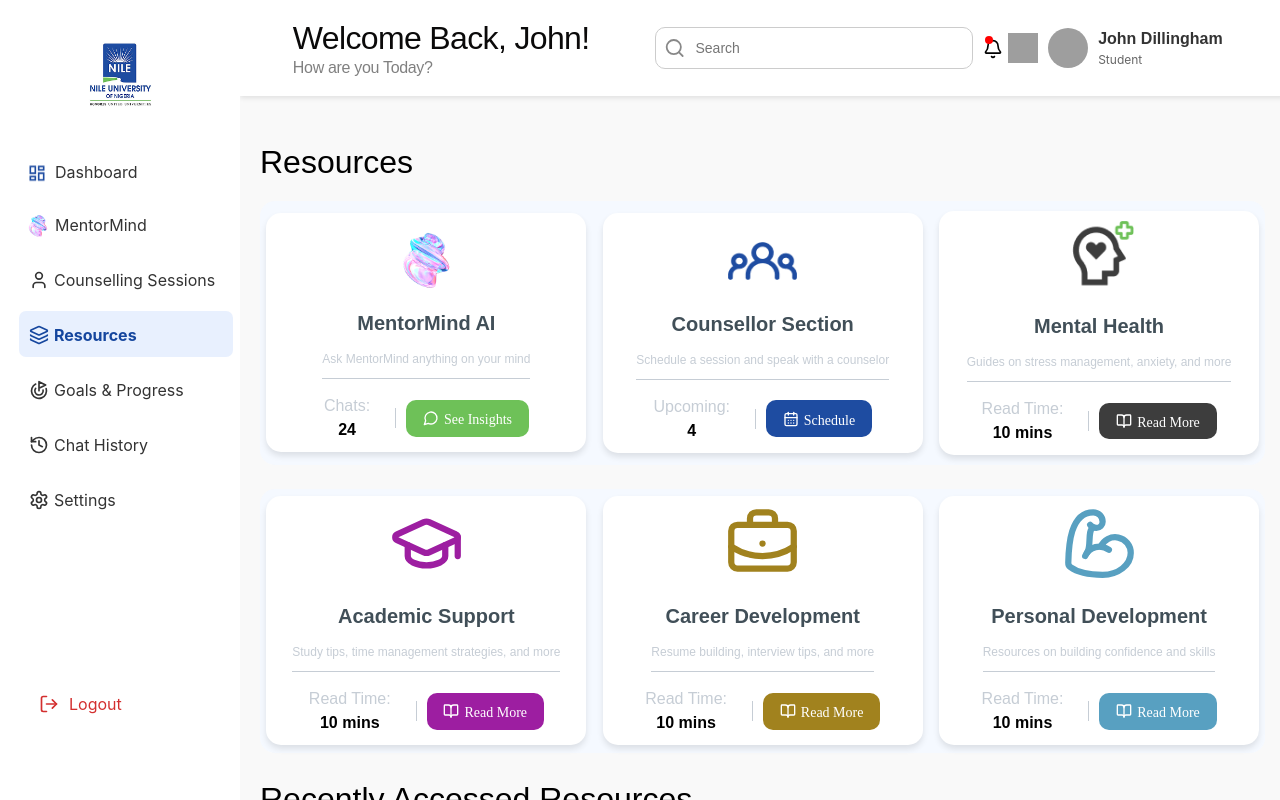
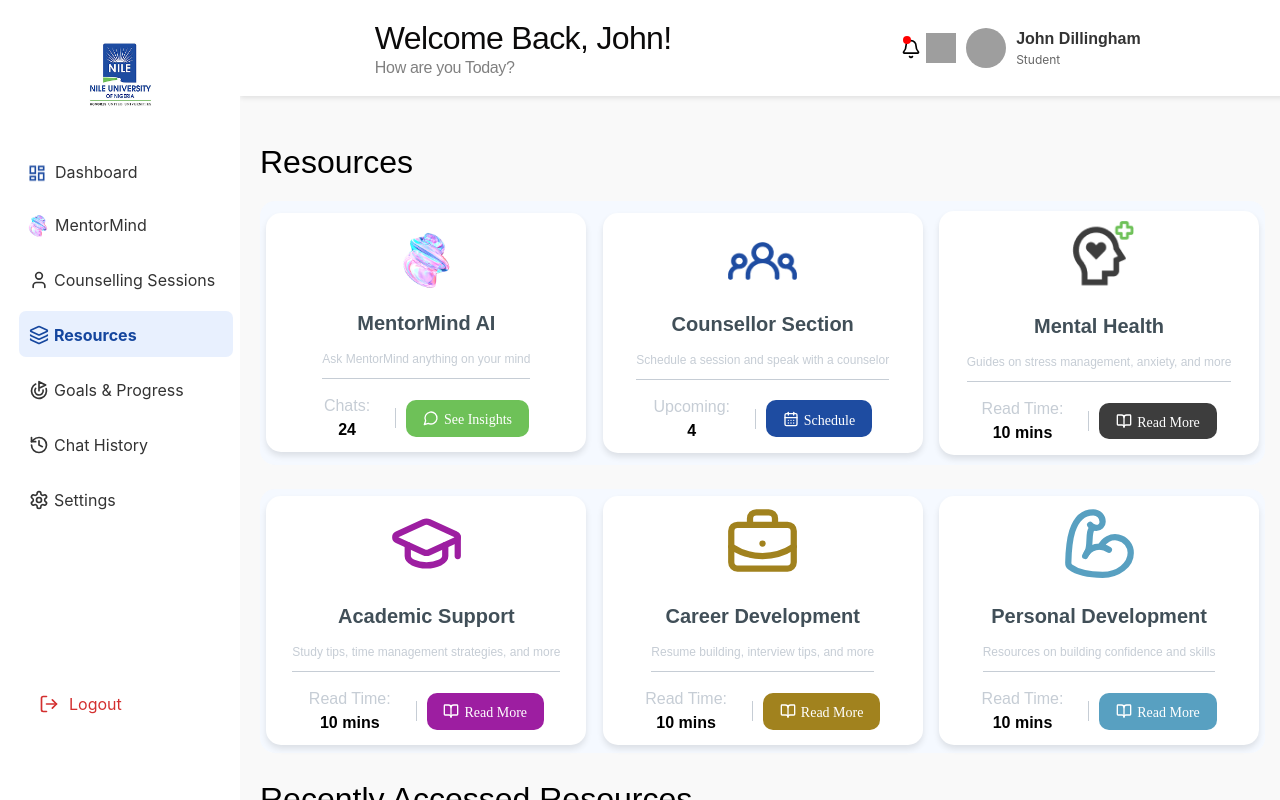
Before and after one commit to Georgebingi/FInalProject, a React (Vite) app: page /studentresources in a window 1280 px wide. Built offline with nearby package versions, Linux system fonts and the light colour scheme; grey boxes are pictures that could not be loaded.

Commit message:
{commit_message}

```diff
--- a/src/components/counselorcomponents/Header.jsx
+++ b/src/components/counselorcomponents/Header.jsx
@@ -103,16 +103,6 @@ const Header = ({ imageUrl }) => {
           gap: "10px",
         }}
       >
-        <div style={styles.searchContainer}>
-          <div style={styles.search}>
-            <SearchIcon style={styles.searchIcon} />
-            <input
-              style={styles.searchInput}
-              type="text"
-              placeholder="Search"
-            />
-          </div>
-        </div>
         <div style={styles.userInfo}>
           <div style={{ display: "flex", gap: "5px", alignItems: "center" }}>
             <div style={{ position: "relative" }}>
--- a/src/components/studentscomponents/StudentsHeader.jsx
+++ b/src/components/studentscomponents/StudentsHeader.jsx
@@ -103,16 +103,6 @@ const StudentsHeader = ({ studentImageUrl: imageUrl }) => {
           gap: "10px",
         }}
       >
-        <div style={styles.searchContainer}>
-          <div style={styles.search}>
-            <SearchIcon style={styles.searchIcon} />
-            <input
-              style={styles.searchInput}
-              type="text"
-              placeholder="Search"
-            />
-          </div>
-        </div>
         <div style={styles.userInfo}>
           <div style={{ display: "flex", gap: "5px", alignItems: "center" }}>
             <div style={{ position: "relative" }}>
--- a/src/pages2/StudentsMentorMind.jsx
+++ b/src/pages2/StudentsMentorMind.jsx
@@ -9,6 +9,13 @@ const   StudentsMentorMind = () =>{
         { id: 3, name: "How to handle failure?", message: "Multiple students have asked this question or a related one", notification: "76 Questions" },
         { id: 4, name: "What is Depression?", message: "Multiple students have asked this question or a related one", notification: "18 Questions" },
       ]
+
+    const handleButtonClick = (text) => {
+      const inputField = document.getElementById("chatInput");
+      if (inputField) {
+        inputField.value = text;
+      }
+    };
 
     return(
       <div style={{...styles.container}}>
@@ -51,13 +58,17 @@ const   StudentsMentorMind = () =>{
           {Array(4)
             .fill("Write a to-do list for a personal project or task")
             .map((text, index) => (
-                    <button key={index} style={{
+            <button
+              key={index}
+              style={{
               ...styles.button,
               display: "flex",
               flexDirection: "column",
               justifyContent: "space-between",
               alignItems: "flex-start",
-                    }}>
+              }}
+              onClick={() => handleButtonClick(text)}
+            >
               <span style={{ alignSelf: "flex-start" }}>{text}</span>
               <UserIcon size={24} style={{ alignSelf: "flex-start", marginBottom: "5px" }}/>
             </button>
@@ -69,7 +80,7 @@ const   StudentsMentorMind = () =>{
           display: "flex", alignItems: "center", height: "60px", border: "1px solid #54545657",
           padding: "5px", borderRadius: "15px", position: "relative", top: "20px"
           }}>
-                <input type="text" placeholder="Type Here..." style={{ flex: 1, ...styles.input }} />
+          <input id="chatInput" type="text" placeholder="Type Here..." style={{ flex: 1, ...styles.input }} />
           <button style={{ ...styles.sendButton, marginLeft: "10px" }}>
             <Send size={28} style={styles.sendIcon} />
           </button>
```
Lines whose indentation alone changed are shown as unchanged.
